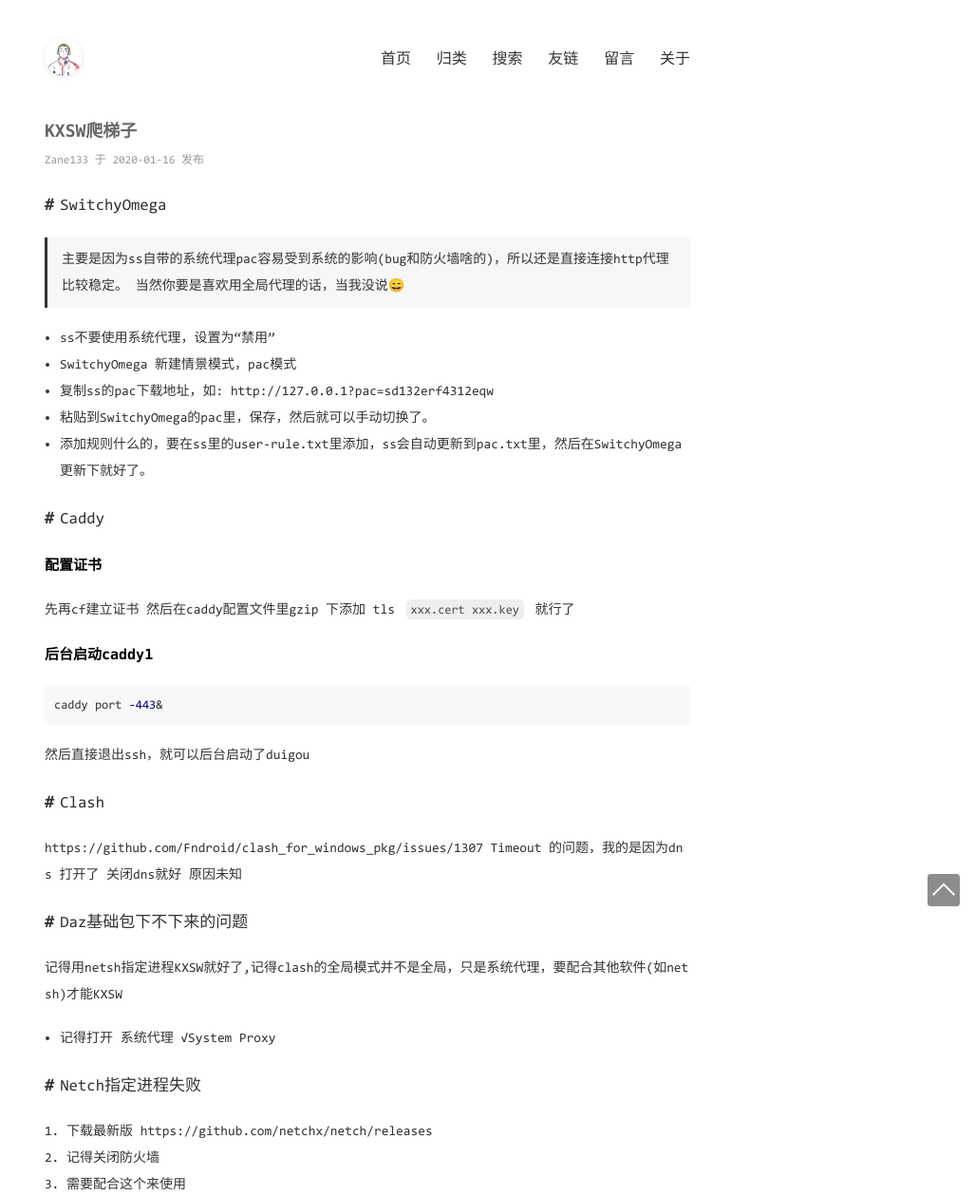
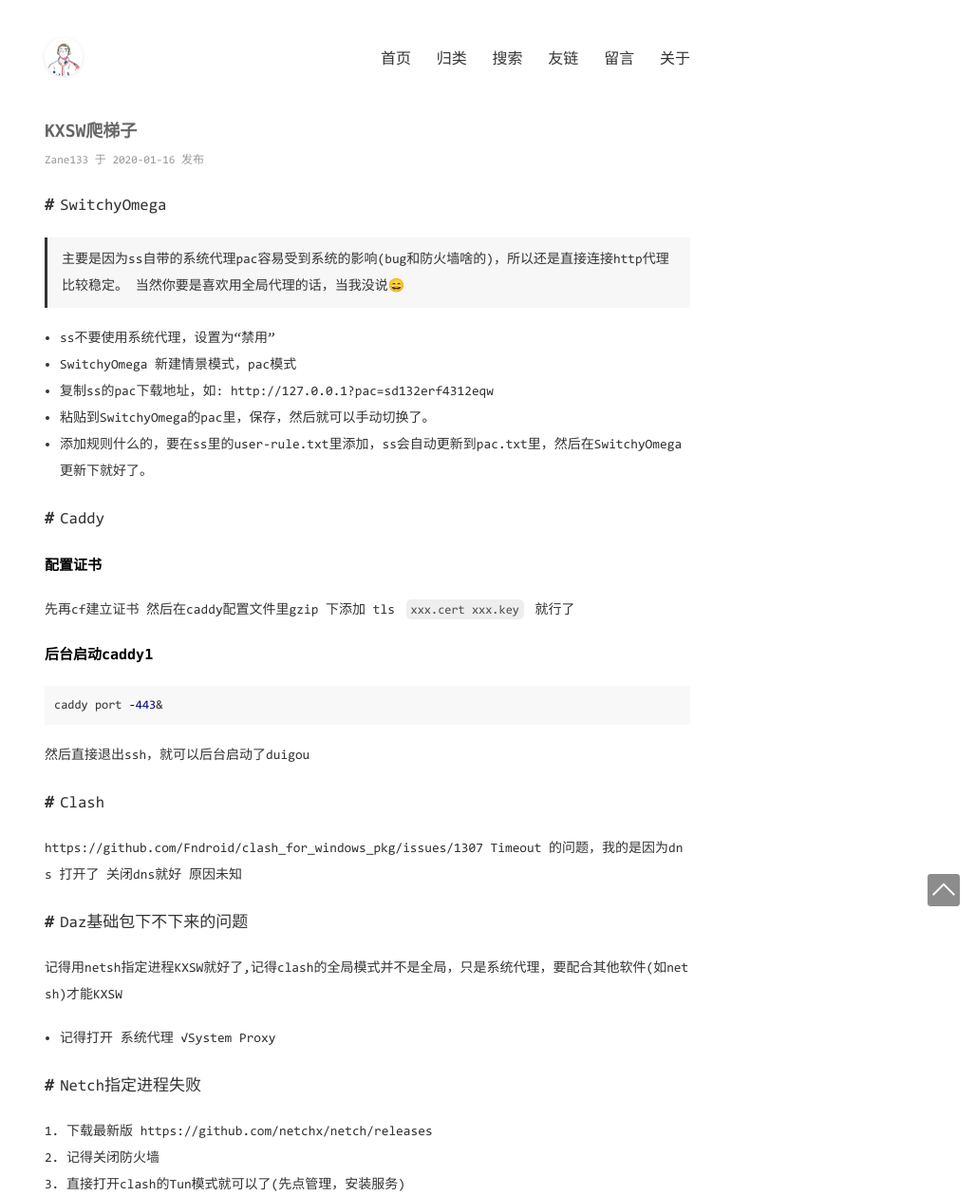
Before and after one commit to zane133/zane133.github.io, a Jekyll site: the page built from _posts/2020-01-16-ss-fq.markdown, in a window 1280 px wide. Shown: the top 1259 px of the page at 95% size, without its empty margins (253-1280 px from the left). Built offline with Jekyll 4.4.1, drawn with Linux system fonts in a browser that asks for light colours; grey boxes are pictures that could not be loaded.

Commit message:
Update 2020-01-16-ss-fq.markdown

```diff
--- a/_posts/2020-01-16-ss-fq.markdown
+++ b/_posts/2020-01-16-ss-fq.markdown
@@ -36,6 +36,4 @@ Timeout 的问题，我的是因为dns 打开了 关闭dns就好 原因未知
 ## Netch指定进程失败
 1. 下载最新版 https://github.com/netchx/netch/releases
 2. 记得关闭防火墙
-3. 需要配合这个来使用
-
- ![image](https://user-images.githubusercontent.com/36726445/168413666-85dcaf80-91cf-4e63-953b-1de2f9aaa1ad.png)
+3. 直接打开clash的Tun模式就可以了(先点管理，安装服务)
```
